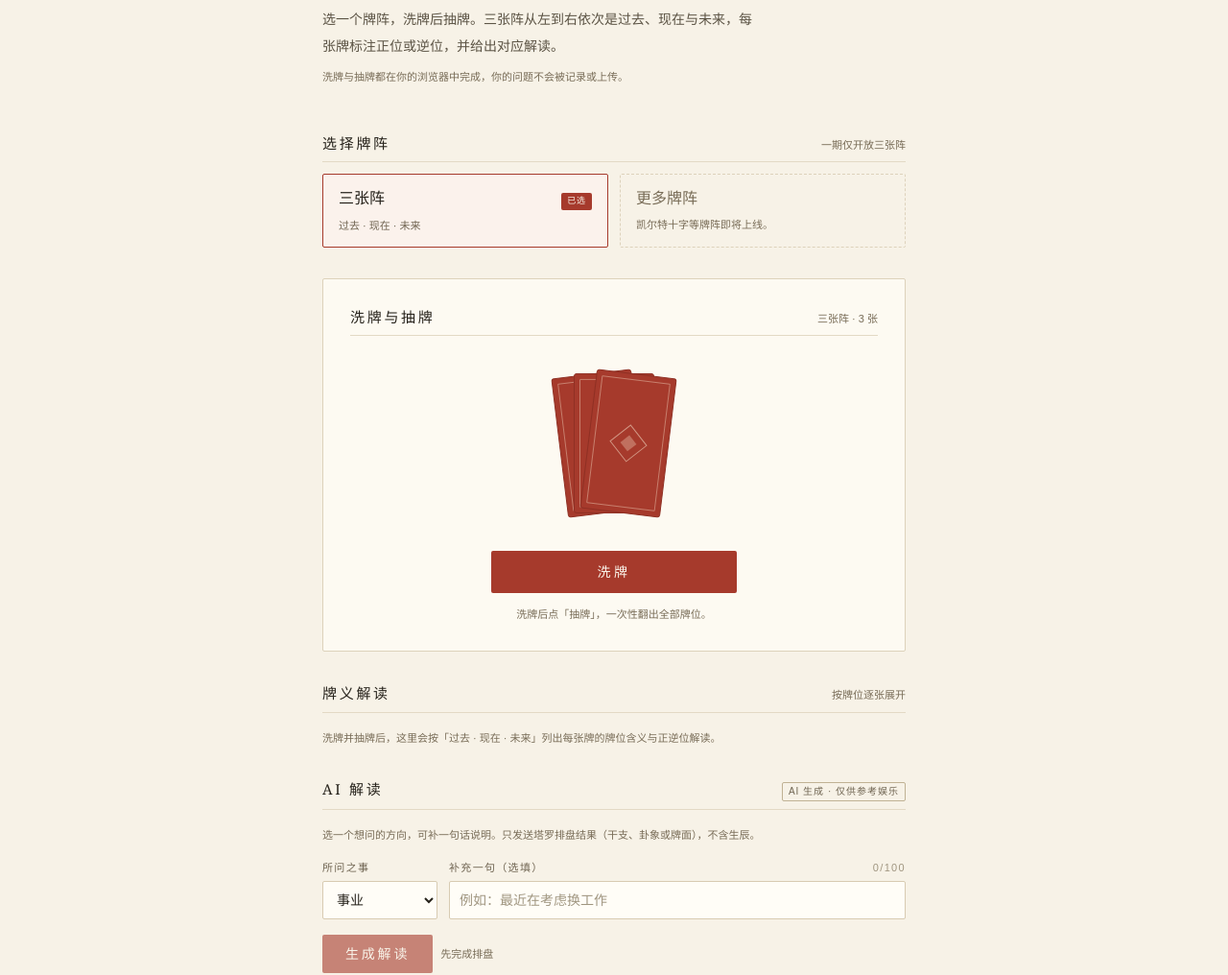
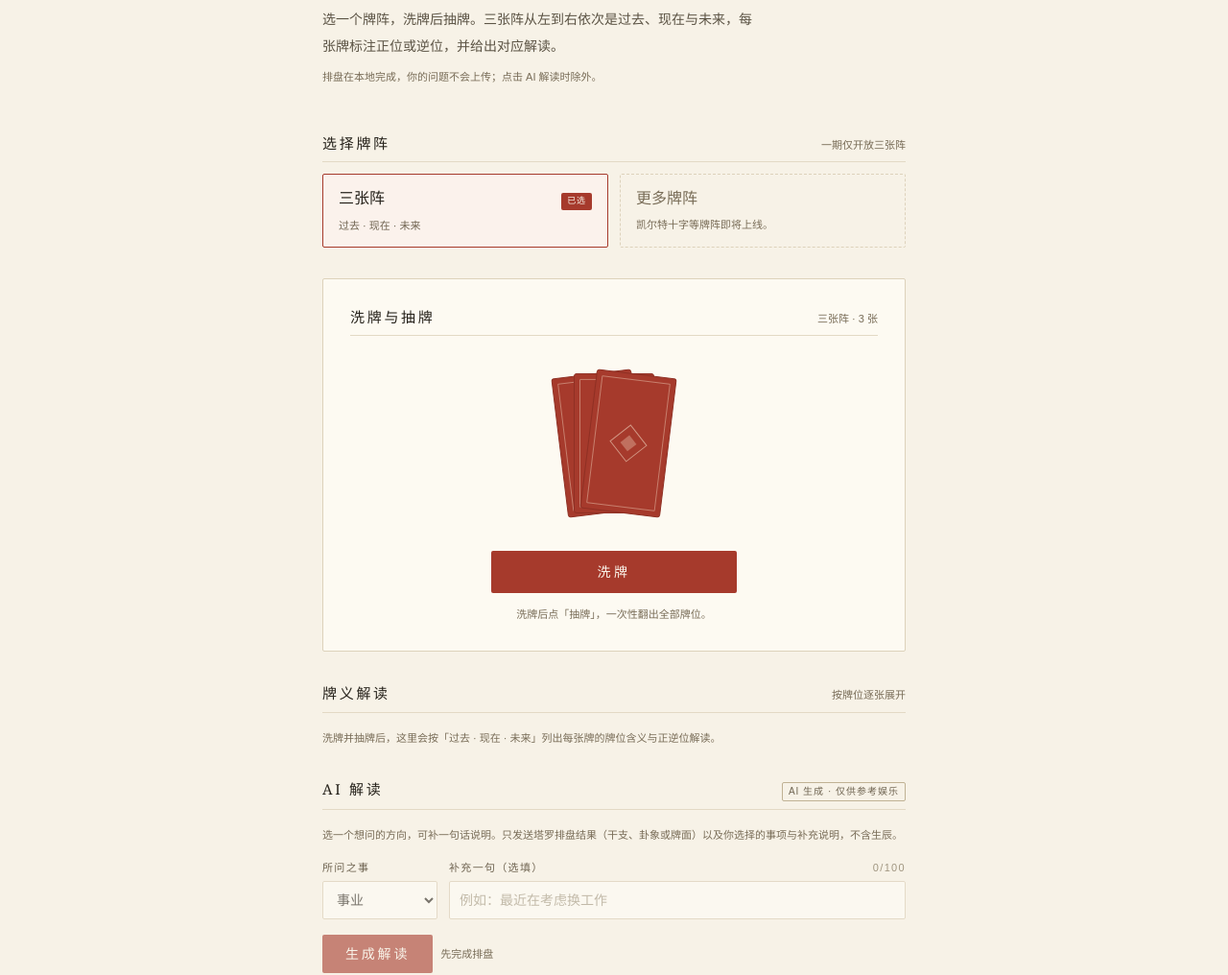
Before and after one commit to xianyuxianxian/blg-sheng, a Next.js app in the folder fortune/: page /tarot in a window 1280 px wide. Shown: the part 206-1222 px from the top of the page at 96% size. Built offline with nearby package versions, Linux system fonts and the light colour scheme.

Commit message:
fix: ai privacy copy accuracy + stale interpretation on reshuffle

```diff
--- a/fortune/app/liuyao/page.tsx
+++ b/fortune/app/liuyao/page.tsx
@@ -59,7 +59,7 @@ export default function LiuyaoPage() {
               动爻标 ○ / ×，并按朱熹变占法取辞。
             </p>
             <p className="mt-2 max-w-md text-[11px] leading-5 text-[#786c57]">
-              起卦与装卦全部在浏览器本地完成，你的问题不会被记录或上传。
+              排盘在本地完成，你的问题不会上传；点击 AI 解读时除外。
             </p>
           </section>
 
--- a/fortune/app/tarot/page.tsx
+++ b/fortune/app/tarot/page.tsx
@@ -60,7 +60,7 @@ export default function TarotPage() {
               选一个牌阵，洗牌后抽牌。三张阵从左到右依次是过去、现在与未来，每张牌标注正位或逆位，并给出对应解读。
             </p>
             <p className="mt-2 max-w-md text-[11px] leading-5 text-[#786c57]">
-              洗牌与抽牌都在你的浏览器中完成，你的问题不会被记录或上传。
+              排盘在本地完成，你的问题不会上传；点击 AI 解读时除外。
             </p>
           </section>
 
--- a/fortune/components/AiInterpret.tsx
+++ b/fortune/components/AiInterpret.tsx
@@ -84,11 +84,22 @@ function plainText(text: string): string {
 }
 
 export function AiInterpret({ type, buildData }: AiInterpretProps) {
+  // 用排盘结果的指纹做 key：换盘 / 换卦 / 重抽牌时整个面板重新挂载，
+  // 上一轮解读自然清空，进行中的请求也会随卸载被 abort。
+  // 比「用 effect 监听 data 再手动清状态」更稳：没有 setState-in-effect，也没有陈旧闭包。
+  const data = buildData();
+  const dataKey = data ? JSON.stringify(data) : "";
+  return <AiInterpretPanel key={dataKey} type={type} buildData={buildData} />;
+}
+
+function AiInterpretPanel({ type, buildData }: AiInterpretProps) {
   const [topic, setTopic] = useState<Topic>(TOPICS[0]);
   const [extra, setExtra] = useState("");
   const [phase, setPhase] = useState<Phase>("idle");
   const [answer, setAnswer] = useState("");
   const [errorText, setErrorText] = useState<string | null>(null);
+  /** 服务端未配置（503）：按钮置灰，避免反复点同一个必然失败的请求。 */
+  const [notConfigured, setNotConfigured] = useState(false);
   const abortRef = useRef<AbortController | null>(null);
   /** 用户主动停止过：流正常收尾也要落到「已停止」而不是「已完成」。 */
   const stoppedRef = useRef(false);
@@ -129,7 +140,12 @@ export function AiInterpret({ type, buildData }: AiInterpretProps) {
 
       if (!res.ok) {
         setPhase("error");
-        setErrorText(res.status === 503 ? ERROR_NOT_CONFIGURED : ERROR_UNAVAILABLE);
+        if (res.status === 503) {
+          setNotConfigured(true);
+          setErrorText(ERROR_NOT_CONFIGURED);
+        } else {
+          setErrorText(ERROR_UNAVAILABLE);
+        }
         return;
       }
       if (!res.body) {
@@ -223,7 +239,7 @@ export function AiInterpret({ type, buildData }: AiInterpretProps) {
       </div>
 
       <p className="text-[11px] leading-5 text-[#786c57]">
-        选一个想问的方向，可补一句话说明。只发送{TYPE_LABEL[type]}排盘结果（干支、卦象或牌面），不含生辰。
+        选一个想问的方向，可补一句话说明。只发送{TYPE_LABEL[type]}排盘结果（干支、卦象或牌面）以及你选择的事项与补充说明，不含生辰。
       </p>
 
       <div className="grid gap-3 sm:grid-cols-[7.5rem_minmax(0,1fr)]">
@@ -232,8 +248,9 @@ export function AiInterpret({ type, buildData }: AiInterpretProps) {
           <select
             id="ai-topic"
             value={topic}
+            disabled={busy || !data}
             onChange={(event) => setTopic(event.currentTarget.value as Topic)}
-            className="h-10 w-full rounded-[2px] border border-[#d8cbb2] bg-[#fffdf7] px-2.5 text-sm text-[#26221b] outline-none transition-colors focus:border-[#a63a2c] focus:ring-2 focus:ring-[#a63a2c]/15"
+            className="h-10 w-full rounded-[2px] border border-[#d8cbb2] bg-[#fffdf7] px-2.5 text-sm text-[#26221b] outline-none transition-colors focus:border-[#a63a2c] focus:ring-2 focus:ring-[#a63a2c]/15 disabled:cursor-not-allowed disabled:opacity-60"
           >
             {TOPICS.map((item) => (
               <option key={item} value={item}>
@@ -255,9 +272,10 @@ export function AiInterpret({ type, buildData }: AiInterpretProps) {
             type="text"
             maxLength={EXTRA_MAX}
             value={extra}
+            disabled={busy || !data}
             onChange={(event) => setExtra(event.currentTarget.value)}
             placeholder="例如：最近在考虑换工作"
-            className="h-10 w-full rounded-[2px] border border-[#d8cbb2] bg-[#fffdf7] px-2.5 text-sm text-[#26221b] outline-none transition-colors placeholder:text-[#a09680] focus:border-[#a63a2c] focus:ring-2 focus:ring-[#a63a2c]/15"
+            className="h-10 w-full rounded-[2px] border border-[#d8cbb2] bg-[#fffdf7] px-2.5 text-sm text-[#26221b] outline-none transition-colors placeholder:text-[#a09680] focus:border-[#a63a2c] focus:ring-2 focus:ring-[#a63a2c]/15 disabled:cursor-not-allowed disabled:opacity-60"
           />
         </label>
       </div>
@@ -267,7 +285,7 @@ export function AiInterpret({ type, buildData }: AiInterpretProps) {
           id="ai-action"
           type="button"
           onClick={busy ? handleStop : handleGenerate}
-          disabled={!data && !busy}
+          disabled={notConfigured || (!data && !busy)}
           className={`h-10 w-full rounded-[2px] px-6 text-sm tracking-[0.2em] transition-colors focus-visible:outline focus-visible:outline-2 focus-visible:outline-offset-2 focus-visible:outline-[#a63a2c] disabled:cursor-not-allowed disabled:opacity-60 sm:w-auto ${
             busy
               ? "border border-[#a63a2c] bg-transparent text-[#a63a2c] hover:bg-[#fbf2ec]"
@@ -305,6 +323,12 @@ export function AiInterpret({ type, buildData }: AiInterpretProps) {
           </div>
         ) : null}
 
+        {phase === "stopped" && hasAnswer ? (
+          <p className="mt-2 text-[11px] leading-5 text-[#786c57]">
+            已停止生成，上方为已生成的部分。
+          </p>
+        ) : null}
+
         {phase === "error" && errorText ? (
           <p role="alert" className="text-xs leading-5 text-[#a63a2c]">
             {errorText}
--- a/fortune/data/disclaimer.ts
+++ b/fortune/data/disclaimer.ts
@@ -27,7 +27,7 @@ export const PRODUCT_INTRO: readonly string[] = [
 export const PRIVACY_POINTS: readonly CopyPoint[] = [
   {
     title: "所有排盘在你的浏览器本地完成",
-    body: "四柱推算、装卦、洗牌与抽牌，全部由你浏览器里的 JavaScript 执行。生辰与所问之事不会作为请求数据发送到任何服务器；唯一的例外是你主动点击「AI 解读」——此时只发送排盘结果（干支、卦象、牌面，不含生辰），见本节末尾说明。",
+    body: "四柱推算、装卦、洗牌与抽牌，全部由你浏览器里的 JavaScript 执行。生辰与所问之事不会作为请求数据发送到任何服务器；唯一的例外是你主动点击「AI 解读」——此时会发送排盘结果（干支、卦象、牌面，不含生辰）以及你在解读区选择的事项与补充说明。",
   },
   {
     title: "不收集任何数据",
--- a/fortune/lib/ai/prompt.ts
+++ b/fortune/lib/ai/prompt.ts
@@ -42,7 +42,7 @@ const GUARDRAILS = [
   "写作要求：",
   "- 只围绕提问者所选事项展开；用「倾向于」「可能」「从传统角度看」等留有余地的表述，不做绝对化断言。",
   "- 不构成医疗诊断，不构成投资建议，不构成法律意见；涉及健康、钱财、纠纷时只谈传统象征与心理启发，并提醒求助专业人士。",
-  "- 不索要、不推断、不还原任何出生年月日时等个人信息；你收到的只有排盘结果。",
+  "- 不索要、不推断、不还原任何出生年月日时等个人信息；你收到的是排盘结果与用户所问事项。",
   "- 用简体中文，条理清晰，300~600 字；可用小标题与短段落，不要复述原始排盘表格。",
 ].join("\n");
 
```
